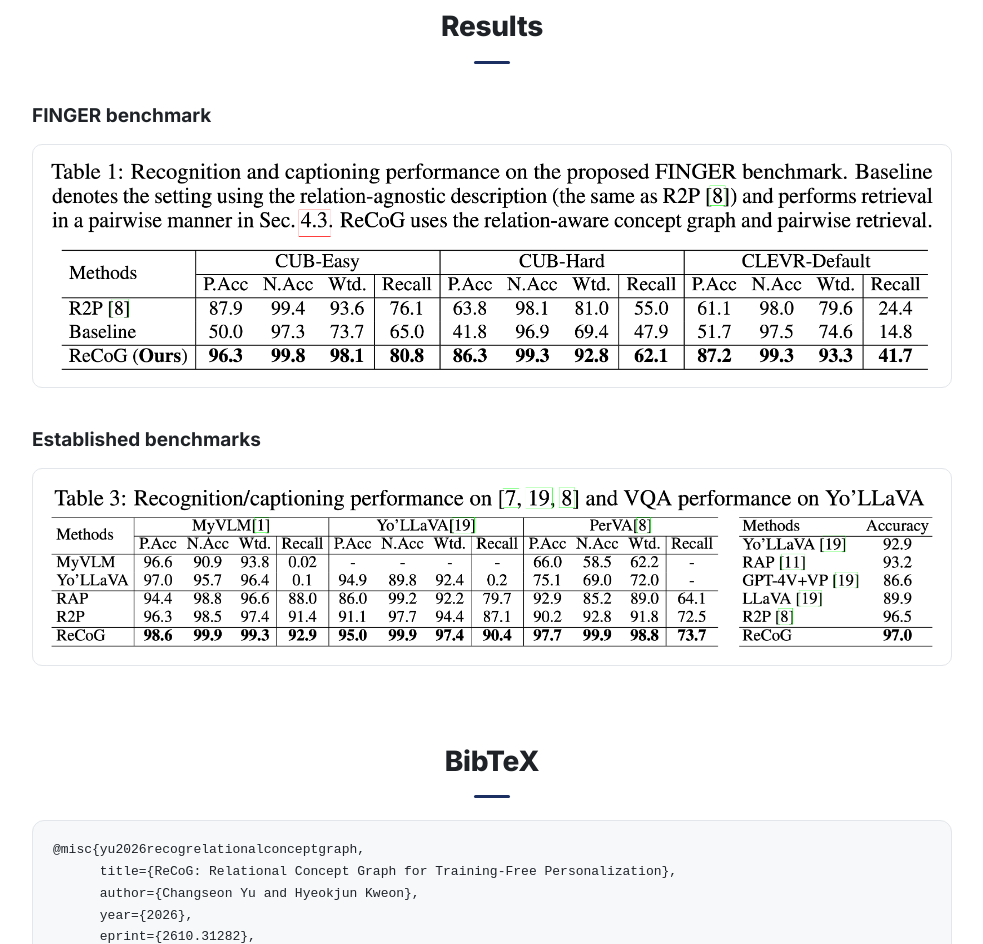
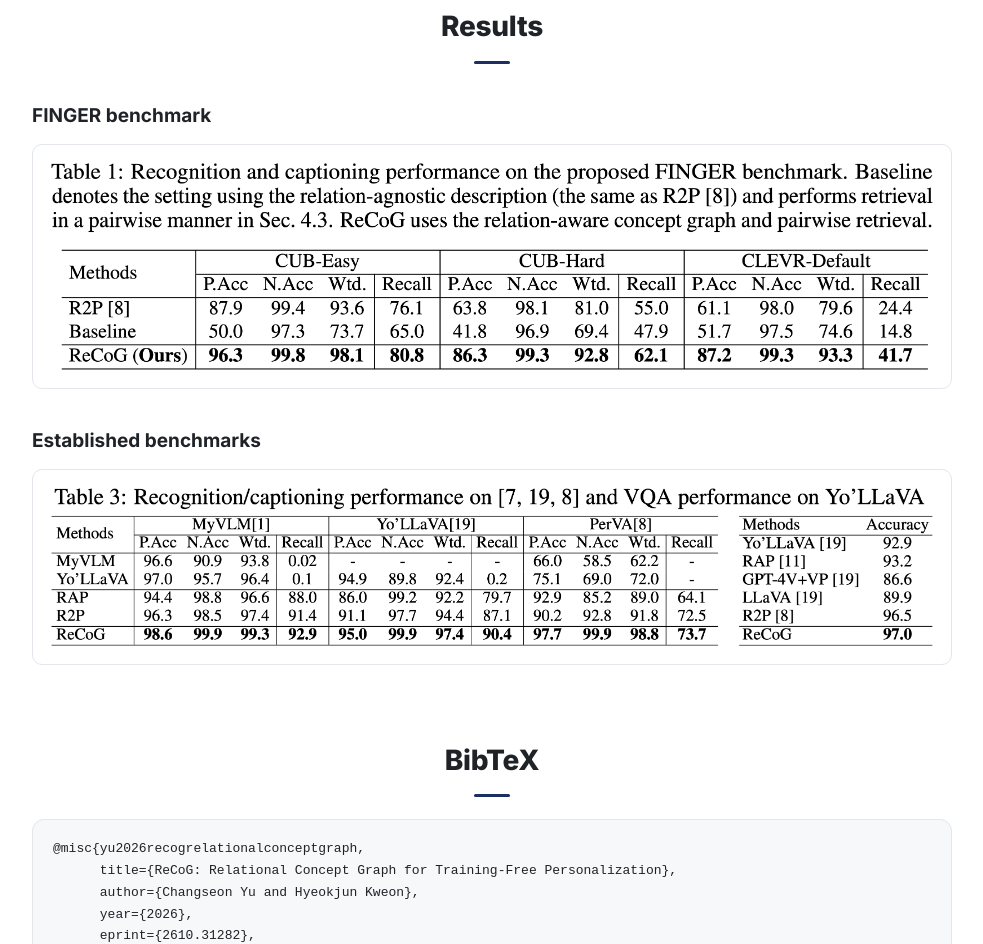
Before and after one commit to csy-98/csy-98.github.io, a plain HTML site: page ReCoG/index.html in a window 1280 px wide. Shown: the part 3302-4246 px from the top of the page, without its empty margins (148-1131 px from the left). Drawn offline with nearby package versions, Linux system fonts and the light colour scheme.

Commit message:
Use arXiv tables without citation link boxes

```diff
--- a/ReCoG/index.html
+++ b/ReCoG/index.html
@@ -156,10 +156,10 @@
       <h2>Results</h2>
 
       <h3 class="sub">FINGER benchmark</h3>
-      <figure class="figure paper"><img src="assets/table1-hd.png" alt="Table 1 of the ReCoG paper: recognition and captioning performance on the FINGER benchmark"></figure>
+      <figure class="figure paper"><img src="assets/table1-arxiv.png" alt="Table 1 of the ReCoG paper: recognition and captioning performance on the FINGER benchmark"></figure>
 
       <h3 class="sub">Established benchmarks</h3>
-      <figure class="figure paper"><img src="assets/table3-hd.png" alt="Table 3 of the ReCoG paper: recognition/captioning on MyVLM, Yo'LLaVA, PerVA and VQA on Yo'LLaVA"></figure>
+      <figure class="figure paper"><img src="assets/table3-arxiv.png" alt="Table 3 of the ReCoG paper: recognition/captioning on MyVLM, Yo'LLaVA, PerVA and VQA on Yo'LLaVA"></figure>
 
     </section>
 
```
Also changed, not shown: ReCoG/assets/table1-arxiv.png (added), ReCoG/assets/table1-hd.png (deleted), ReCoG/assets/table3-arxiv.png (added), ReCoG/assets/table3-hd.png (deleted).
